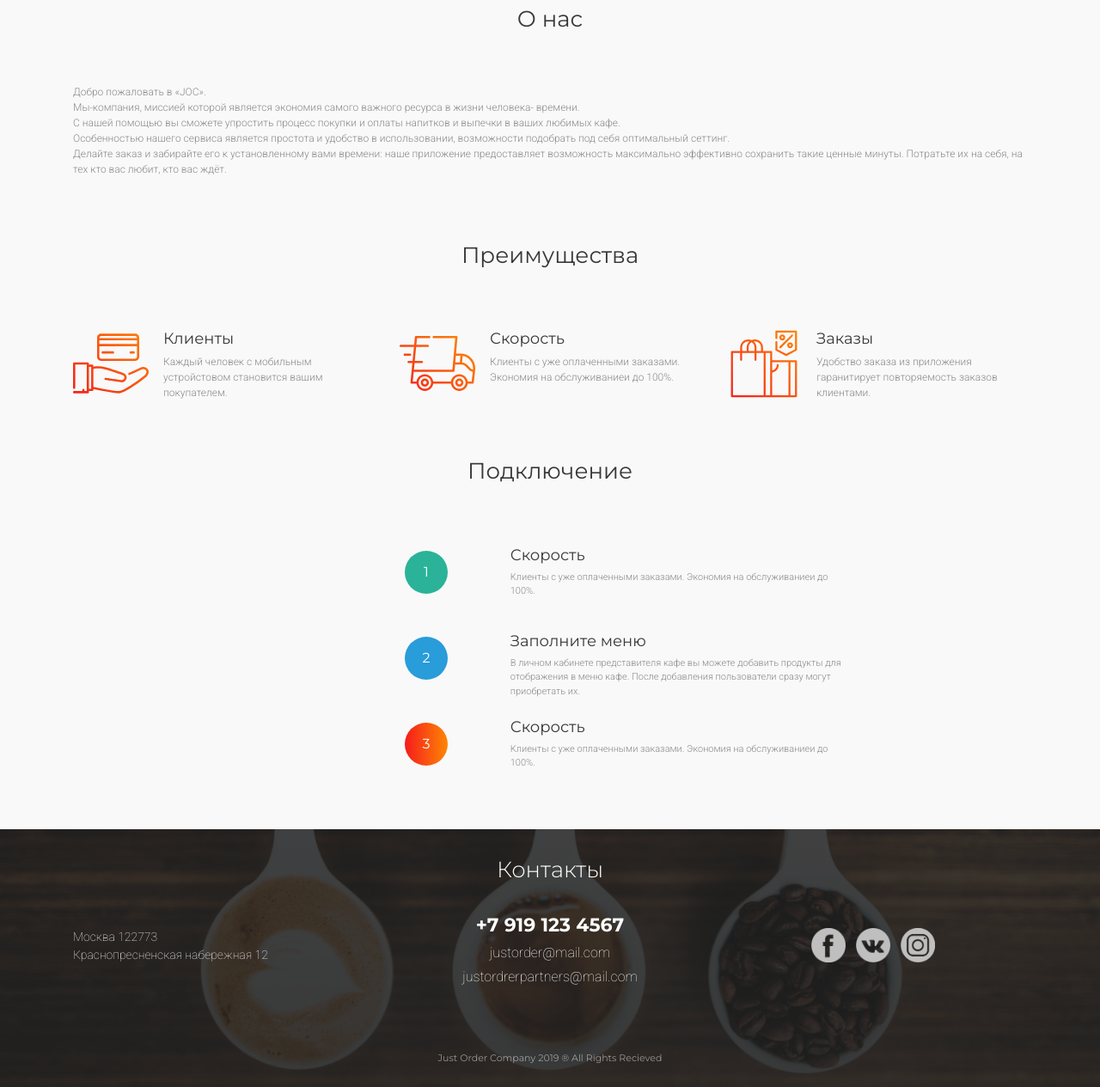
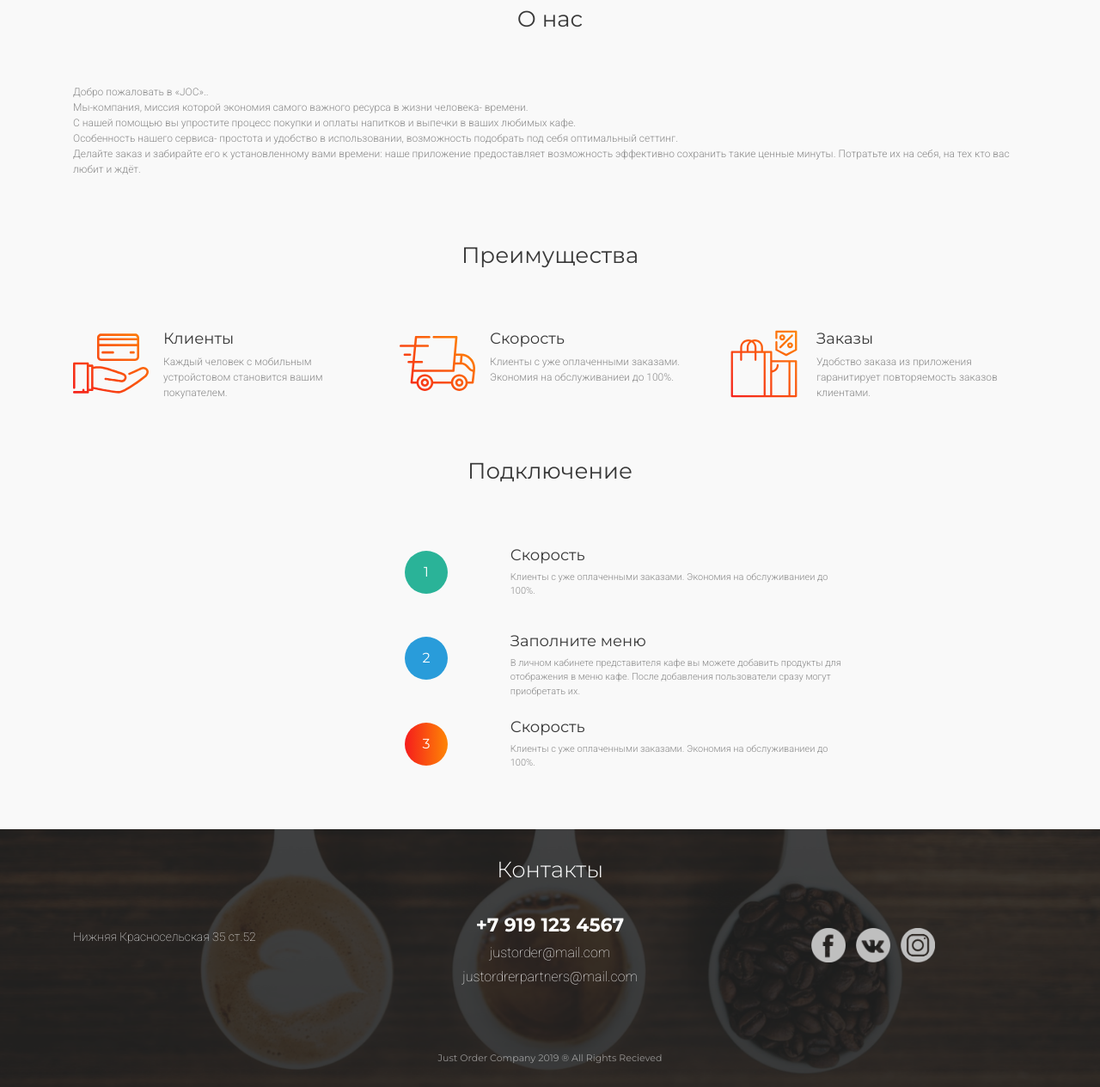
Before and after one commit to bios90/joc_updated, a PHP site: page / in a window 1280 px wide. Shown: the part 874-2139 px from the top of the page at 86% size. Run offline with PHP 8.4, Linux system fonts and the light colour scheme; a stand-in replaces the project's code that opens the database connection; some libraries are stand-ins or nearby versions.

Commit message:
Small Changes

```diff
--- a/adminpanel.php
+++ b/adminpanel.php
@@ -341,8 +341,7 @@ if (isset($_SESSION['cafe']))
 
             <div class="col-md-4 col-xs-12">
                 <p class="footer_text">
-                    Москва 122773<br/>
-                    Краснопресненская набережная 12
+                    Нижняя Красносельская 35 ст.52
                 </p>
             </div>
 
--- a/cafe_page.php
+++ b/cafe_page.php
@@ -1248,8 +1248,7 @@ if (isset($_SESSION['cafe']))
 
             <div class="col-md-4 col-xs-12">
                 <p class="footer_text">
-                    Москва 122773<br/>
-                    Краснопресненская набережная 12
+                    Нижняя Красносельская 35 ст.52
                 </p>
             </div>
 
--- a/css/style.css
+++ b/css/style.css
@@ -256,6 +256,12 @@ section {
         width: 48% !important;
     }
 
+    #collapsingNavbar
+    {
+        padding-left: 36px;
+        padding-right: 36px;
+    }
+
     /*#cafe_dropdown*/
     /*{*/
     /*left: -32px !important;*/
@@ -294,10 +300,21 @@ section {
         text-align: left;
     }
 
+    #collapsingNavbar
+    {
+        padding-left: 36px;
+        padding-right: 36px;
+    }
+
     /*#cafe_dropdown*/
     /*{*/
     /*left: -32px !important;*/
     /*}*/
+}
+
+#about_us
+{
+    white-space: nowrap;
 }
 
 a:hover {
--- a/forgotpass.php
+++ b/forgotpass.php
@@ -137,8 +137,7 @@ else
 
             <div class="col-md-4 col-xs-12">
                 <p class="footer_text">
-                    Москва 122773<br/>
-                    Краснопресненская набережная 12
+                    Нижняя Красносельская 35 ст.52
                 </p>
             </div>
 
--- a/index.php
+++ b/index.php
@@ -581,14 +581,15 @@ if ($cafe == null)
 
             <div class="col-12">
                 <h2 class="title_subhero">О нас</h2>
-                <p class="about_text">Добро пожаловать в «JOC».
-                    <br>Мы-компания, миссией которой является экономия самого важного ресурса в жизни человека- времени.
-                    <br>С нашей помощью вы сможете упростить процесс покупки и оплаты напитков и выпечки в ваших любимых кафе.
-                    <br>Особенностью нашего сервиса является простота и удобство в использовании, возможности подобрать под
-                    себя оптимальный сеттинг.
-                    <br>Делайте заказ и забирайте его к установленному вами времени: наше
-                    приложение предоставляет возможность максимально эффективно сохранить такие ценные минуты. Потратьте
-                    их на себя, на тех кто вас любит, кто вас ждёт.</p>
+                <p class="about_text">Добро пожаловать в «JOC»..
+                    <br>Мы-компания, миссия которой экономия самого важного ресурса в жизни человека- времени.
+                    <br>С нашей помощью вы упростите процесс покупки и оплаты напитков и выпечки в ваших любимых кафе.
+                    <br>Особенность нашего сервиса- простота и удобство в использовании, возможность подобрать под себя
+                    оптимальный сеттинг.
+                    <br>Делайте заказ и забирайте его к установленному вами времени: наше приложение предоставляет
+                    возможность эффективно сохранить такие ценные минуты. Потратьте их на себя, на тех кто вас любит и
+                    ждёт.</p>
+
 
             </div>
 
@@ -719,8 +720,7 @@ if ($cafe == null)
 
             <div class="col-md-4 col-xs-12">
                 <p class="footer_text">
-                    Москва 122773<br/>
-                    Краснопресненская набережная 12
+                    Нижняя Красносельская 35 ст.52
                 </p>
             </div>
 
--- a/newspage.php
+++ b/newspage.php
@@ -147,8 +147,7 @@ if (isset($_SESSION['cafe']))
 
             <div class="col-md-4 col-xs-12">
                 <p class="footer_text">
-                    Москва 122773<br/>
-                    Краснопресненская набережная 12
+                    Нижняя Красносельская 35 ст.52
                 </p>
             </div>
 
```
